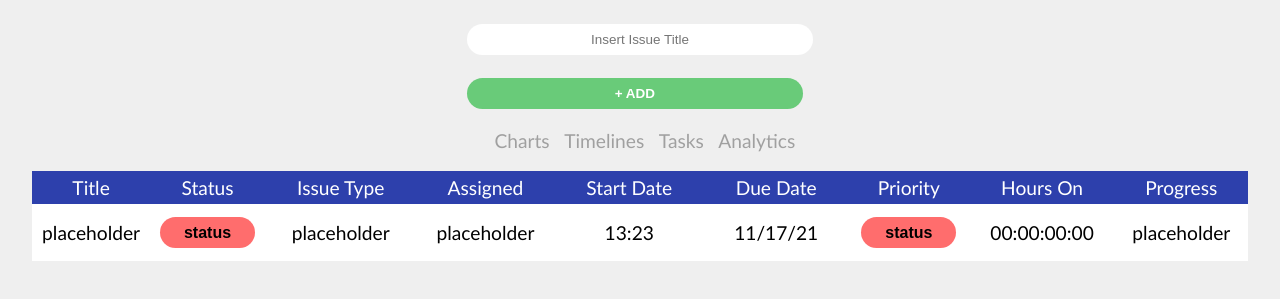
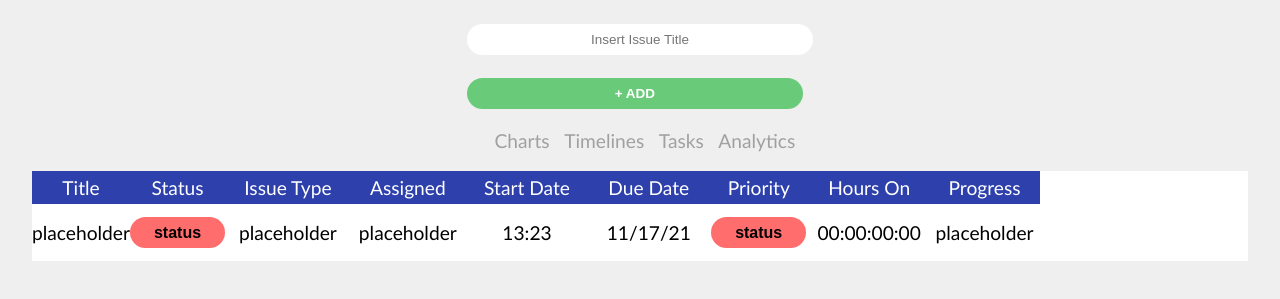
Before and after one commit to paul88vera/BugTracker-App, a plain HTML site: page index.html in a window 1280 px wide. Shown: the part 117-416 px from the top of the page. Drawn offline with Linux system fonts and the light colour scheme.

Commit message:
fixing table stretch issue

```diff
--- a/assets/bugTracker.css
+++ b/assets/bugTracker.css
@@ -120,9 +120,9 @@ a {
     background-color: white;
 }
 #logEntryContainer{
+    display: flex;
     width: 100%;
     overflow-x: scroll;
-    /*min-width: 1323px;*/
     border-collapse: collapse;
 /*needs a cleanup*/
 }
@@ -254,4 +254,8 @@ textarea{
     #profilePic {
         width: 10%;
     }
+    #logEntryContainer {
+        overflow-x: hidden;
+        width:max-content;
+    }
 }
```
